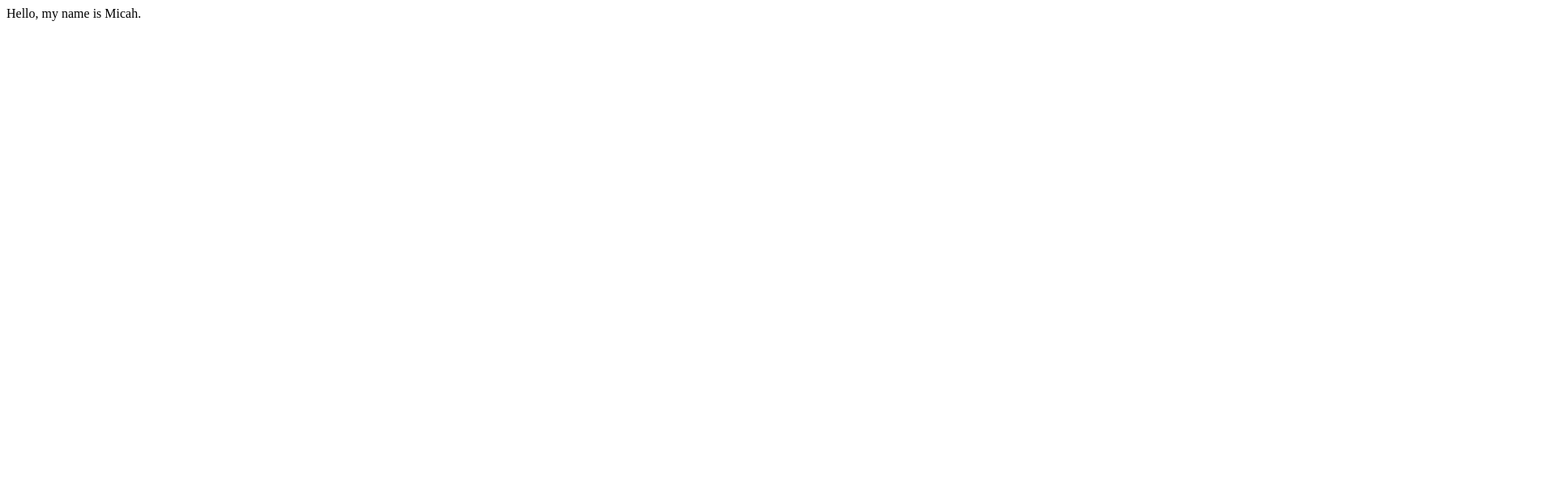
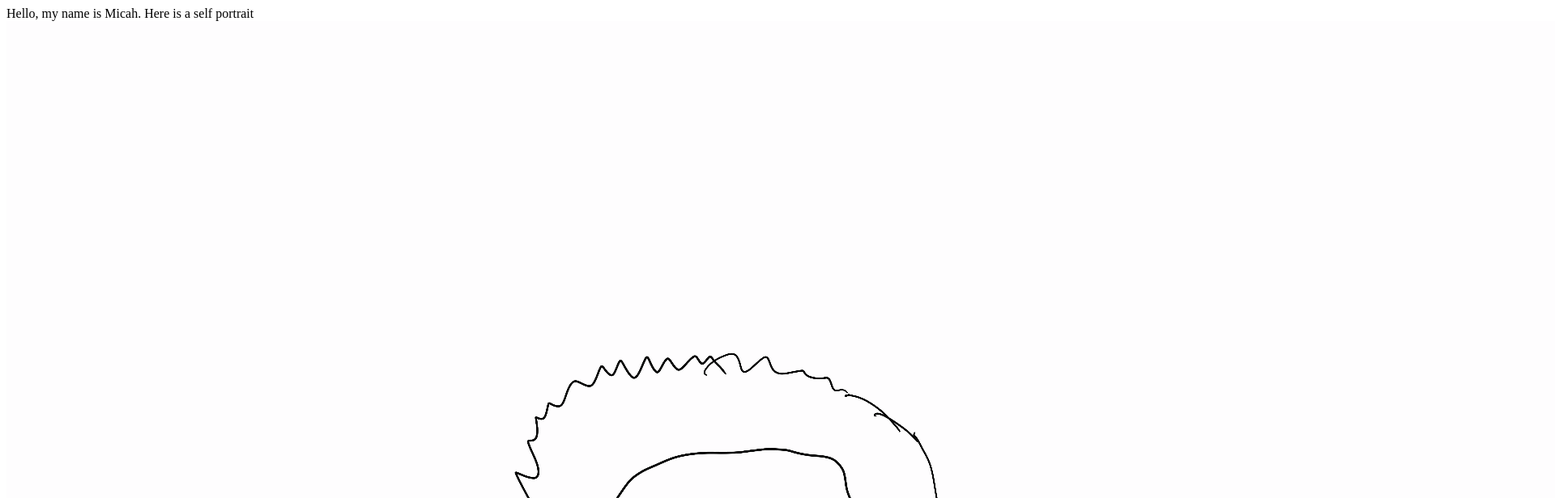
Before and after one commit to micahransomtaylor/micahransom.me, a plain HTML site: page index.html in a window 1280 px wide. Shown: the top 616 px of the page at 81% size, 1920 px wide, since content can reach past the window. Drawn offline with Linux system fonts and the light colour scheme.

Commit message:
Added a self portrait

```diff
--- a/index.html
+++ b/index.html
@@ -4,6 +4,7 @@
         <title>micahransom.me</title>
     </head>
     <body>
-        Hello, my name is Micah.
+        Hello, my name is Micah. Here is a self portrait
+            <img src="SelfPortrait.gif" alt="A poorly drawn self-portrait, winking with cute anime hearts" />
     </body>
 </html>
```
Also changed, not shown: SelfPortrait.gif (added).
